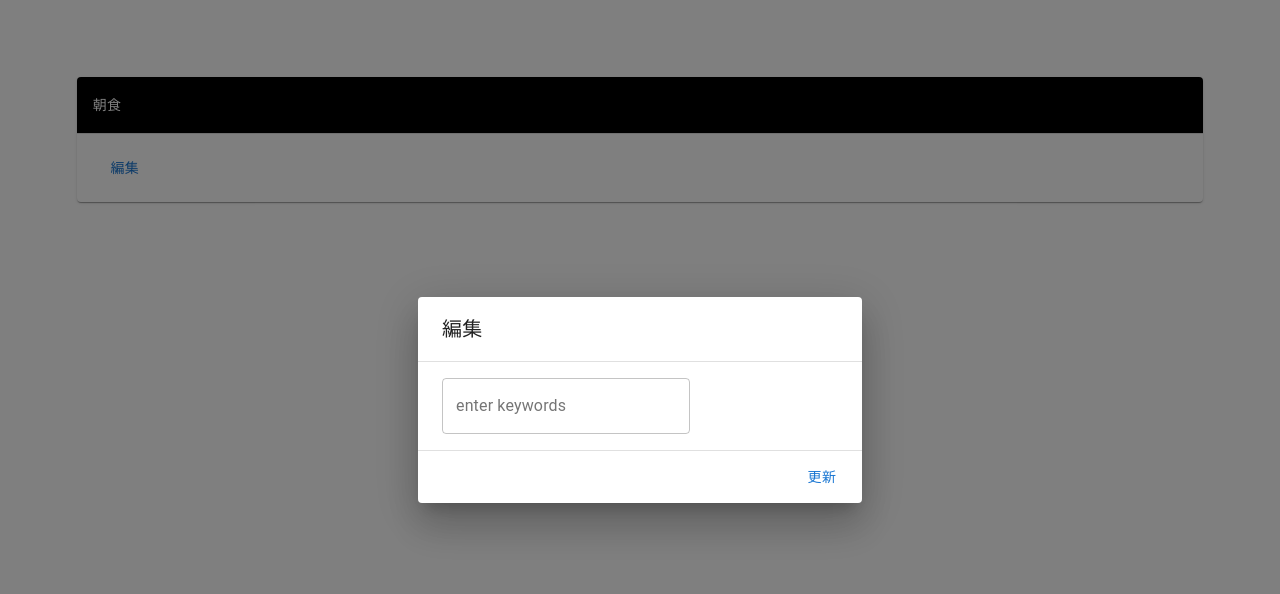
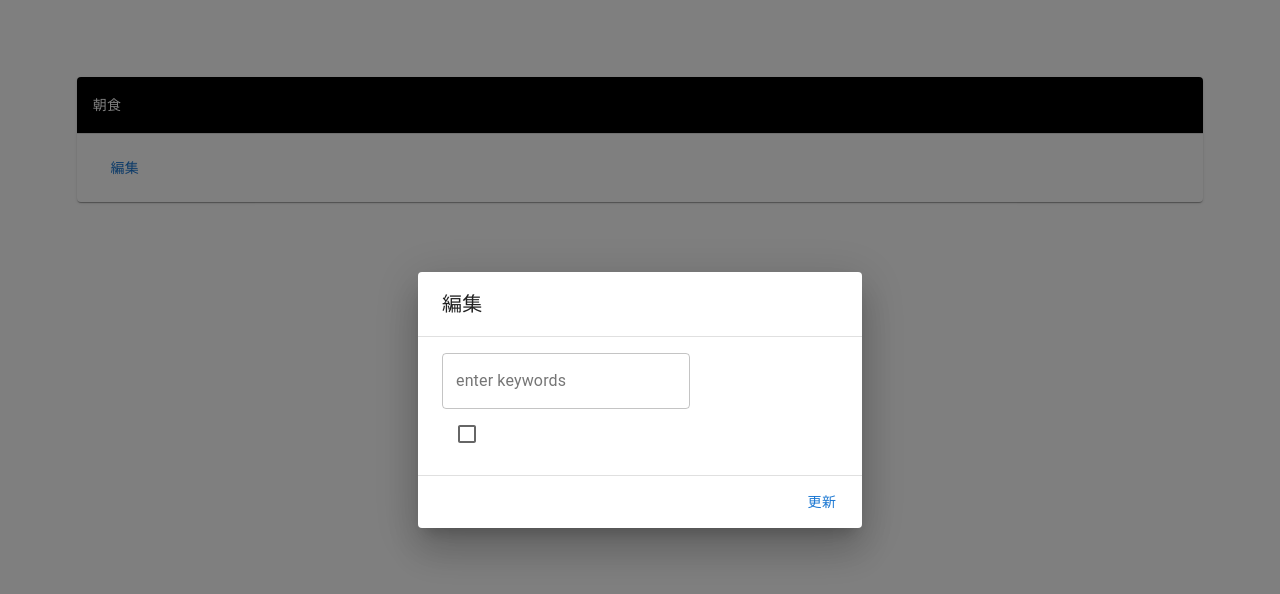
Before and after one commit to tamaokishie/foodexpenses, a React (Create React App) app: page / in a window 1280 px wide. Both pictures are taken after a click on the button "編集". Shown: the top 594 px of the page. Built offline with nearby package versions, Linux system fonts and the light colour scheme.

Commit message:
OneListItem削除

```diff
--- a/src/components/parts/OneListItem.tsx
+++ b/src/components/parts/OneListItem.tsx
@@ -1,53 +1,38 @@
-// import { Checkbox, ListItem, ListItemIcon, ListItemText } from '@material-ui/core'
-// import { CheckItem } from '../../models/CheckItem'
+// import { useState } from 'react'
+// import ListItemButton from '@mui/material/ListItemButton'
+// import ListItemIcon from '@mui/material/ListItemIcon'
+// import ListItemText from '@mui/material/ListItemText'
+// import Checkbox from '@mui/material/Checkbox'
 
-// export function OneListItem({ name, price, checked }: CheckItem) {
+// interface props {
+//     name: string,
+//     price: string
+// }
+
+export function OneListItem (){
+    return <></>
+}
+//({ name, price }: props) {
+//     //チェックボックスにチェックをつける
+//     const [checked, setChecked] = useState(false)
+
+//     //リストをクリックするとchecked反転
+//     const handleToggle = () => {
+//         const newChecked = !checked
+//         setChecked(newChecked)
+//     }
+//     //CheckBoxとListのレイアウト
 //     return (
-//         <ListItem
-//             dense
-//             button
-//             alignItems='center'
-//             onClick={() =>{ checked = !checked} }>
+//         <ListItemButton role={undefined} onClick={handleToggle} dense>
 //             <ListItemIcon>
-//                 <Checkbox edge='start' checked={checked} />
+//                 <Checkbox
+//                 edge="start"
+//                 checked={checked}
+//                 tabIndex={-1}
+//                 disableRipple
+//                 />
 //             </ListItemIcon>
 //             <ListItemText primary={name} secondary={price} />
-//         </ListItem>
+//         </ListItemButton>
 //     )
 // }
-
-import { useState } from 'react'
-import ListItemButton from '@mui/material/ListItemButton'
-import ListItemIcon from '@mui/material/ListItemIcon'
-import ListItemText from '@mui/material/ListItemText'
-import Checkbox from '@mui/material/Checkbox'
-
-interface props {
-    name: string,
-    price: string
-}
-
-export function OneListItem({ name, price }: props) {
-    //チェックボックスにチェックをつける
-    const [checked, setChecked] = useState(false)
-
-    //リストをクリックするとchecked反転
-    const handleToggle = () => {
-        const newChecked = !checked
-        setChecked(newChecked)
-    }
-    //CheckBoxとListのレイアウト
-    return (
-        <ListItemButton role={undefined} onClick={handleToggle} dense>
-            <ListItemIcon>
-                <Checkbox
-                edge="start"
-                checked={checked}
-                tabIndex={-1}
-                disableRipple
-                />
-            </ListItemIcon>
-            <ListItemText primary={name} secondary={price} />
-        </ListItemButton>
-    )
-}
--- a/src/components/parts/SearchView.tsx
+++ b/src/components/parts/SearchView.tsx
@@ -1,14 +1,17 @@
 import { useEffect, useState } from "react";
 import { TextField } from "@material-ui/core";
-import { OneListItem } from "./OneListItem";
 import { Item } from "../../models/item"
+import { Checkbox, ListItemButton, ListItemIcon, ListItemText } from "@mui/material";
 
 //propertyの型定義
 interface Props {
-  tableItem: Item[];
+  tableItem: Item[]
+  name:string
+  price: string
 }
+
 //propsを受け取る
-export function SearchView({ tableItem }: Props) {
+export function SearchView({ name, price, tableItem }: Props) {
     const notTableItems: Item = {
     name: "No Item Found",
     price: ""
@@ -20,6 +23,9 @@ export function SearchView({ tableItem }: Props) {
   const [showLists, setShowLists] = useState(false);
   // 検索したときにできる新たなリスト（配列）※初期値は空のため、tableItemを全件渡す
   const [filteredTableItems, setFilteredTableItems] = useState(tableItem);
+  //チェックボックスにチェックをつける
+  const [checked, setChecked] = useState(false)
+
 
   // 入力したキーワードをすべて削除したら（""）、更新関数(setFilteredProducts)に初期値と同じproductsが渡される
   useEffect(() => {
@@ -52,9 +58,16 @@ export function SearchView({ tableItem }: Props) {
     setFilteredTableItems(result.length ? result : [notTableItems]);
   }, [keyword]);
 
+  //リストをクリックするとchecked反転
+  const handleToggle = (checked: boolean) => {
+    const newChecked = !checked
+    setChecked(newChecked)
+}
+
   return (
     <>
       <TextField
+      //入力エリア
         id="field"
         color="secondary"
         variant="outlined"
@@ -63,14 +76,21 @@ export function SearchView({ tableItem }: Props) {
         onClick={() => setShowLists(true)}
       />
       {showLists &&
-        filteredTableItems.map((v, i) => (
-          <OneListItem
-            key={i}
-            name={v.name}
-            price={v.price}
+        filteredTableItems.map(handleToggle)
+      }
+          <ListItemButton role={undefined} dense>
+          <ListItemIcon>
+              <Checkbox
+              edge="start"
+              checked={checked}
+              tabIndex={-1}
+              disableRipple
+              />
+          </ListItemIcon>
+          <ListItemText primary={name} secondary={price} />
+      </ListItemButton>
 
-          />
-        ))}
+
     </>
   )
 }
--- a/src/pages/searchDialog/SearchDialog.tsx
+++ b/src/pages/searchDialog/SearchDialog.tsx
@@ -26,7 +26,9 @@ export function SearchDialog({ open, handleClose, tableItem, upDate }: Props) {
                 <DialogContent dividers>
                     <SearchView
                     //propsを渡す
-                    tableItem={ tableItem } />
+                    tableItem={ tableItem }
+                    name={""}
+                    price={""} />
                 </DialogContent>
                     <DialogActions>
                         <Button
```
